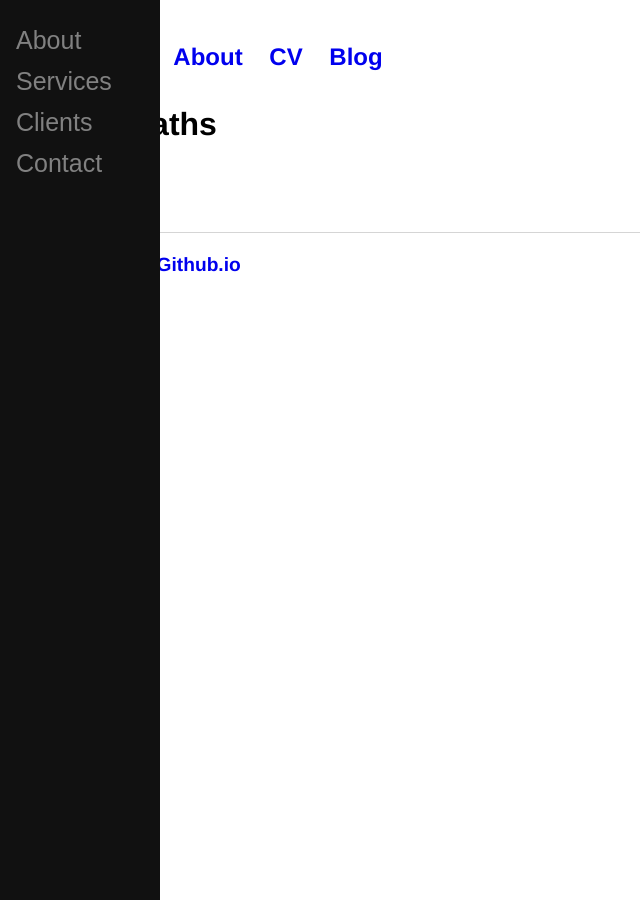
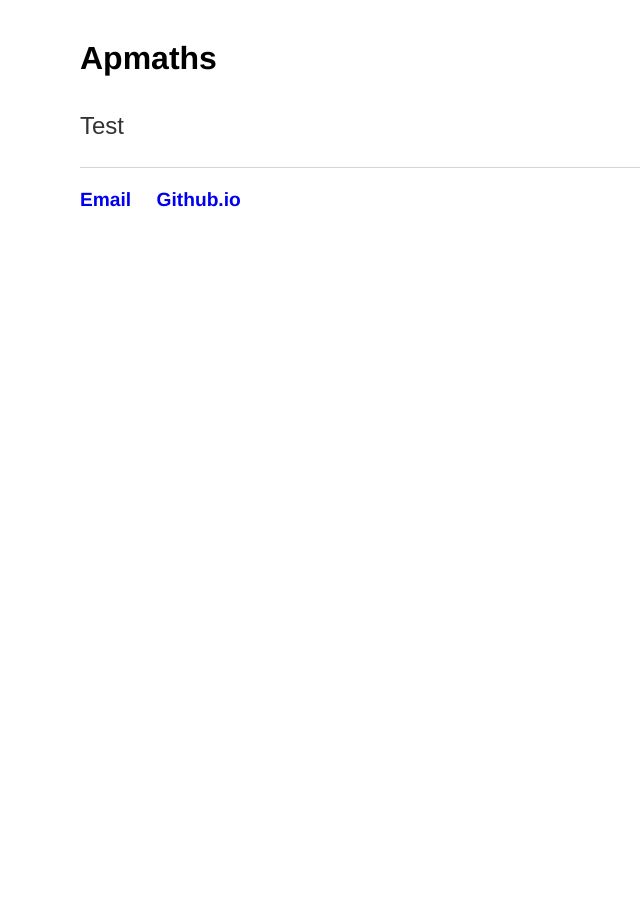
Before and after one commit to hoAngnaMPHan/apmaths.github.io, a Jekyll site: the page built from index.html, in a window 1280 px wide. Shown: the whole page, without its empty margins (0-640 px from the left). Built offline with Jekyll 4.4.1, drawn with Linux system fonts in a browser that asks for light colours.

Commit message:
Update default.html

```diff
--- a/_layouts/default.html
+++ b/_layouts/default.html
@@ -8,15 +8,6 @@
     {% include head.html %}
 </head>
 <body>
-
-    {% include nav.html %}
-
-    <div class="sidenav">
-  <a href="#">About</a>
-  <a href="#">Services</a>
-  <a href="#">Clients</a>
-  <a href="#">Contact</a>
-</div>
 
 
  <div class="container">
```
